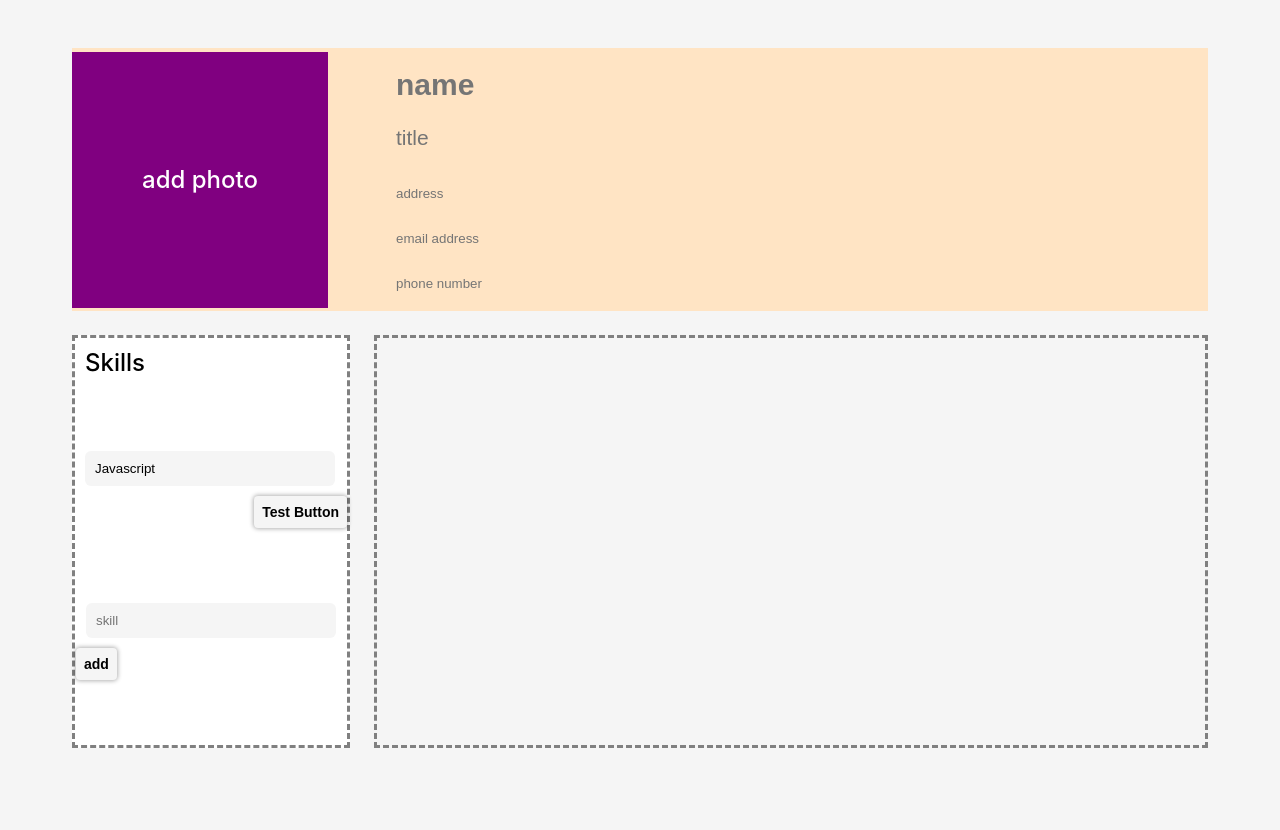
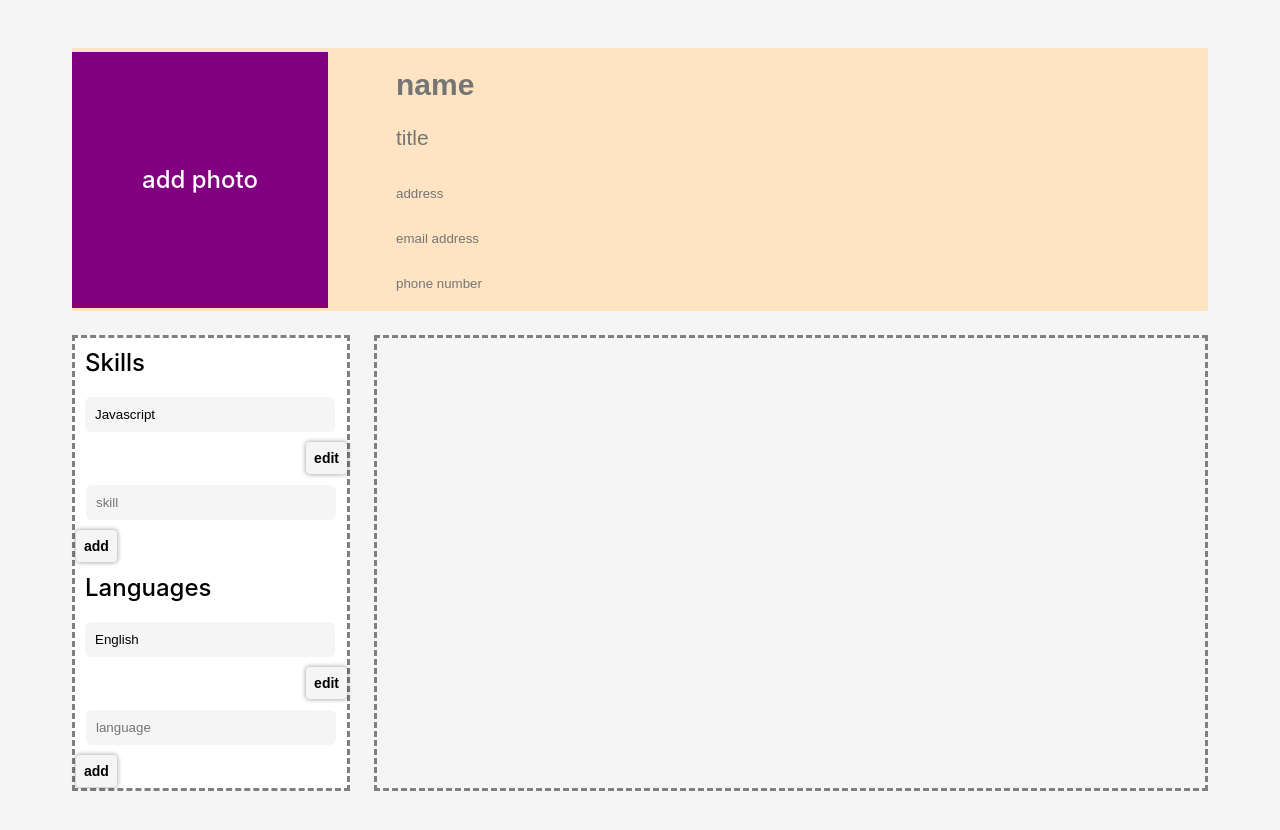
Before and after one commit to thural/CV-Application, a React app: page / in a window 1280 px wide. Shown: the top 830 px of the page. Built offline with nearby package versions, Linux system fonts and the light colour scheme.

Commit message:
fixed reducers on Languages component

```diff
--- a/src/App.css
+++ b/src/App.css
@@ -41,9 +41,6 @@ h1, h3 {
   margin-right: auto;
   background-color: white;
   border: dashed gray;
-}
-.side > * {
-  margin-bottom: 64px;
 }
 
 .main {
--- a/src/App.js
+++ b/src/App.js
@@ -27,8 +27,7 @@ class App extends Component {
         <div className="content">
           <div className="side">
             <Skills />
-            {/*}
-              <Languages />*/}
+            <Languages />
           </div>
           <div className="main">
             {/*
--- a/src/components/Languages.js
+++ b/src/components/Languages.js
@@ -1,94 +1,105 @@
 import React, { useReducer } from "react";
 import uniqid from "uniqid";
 
-function listReducer(state, action) {
-  switch (action.type) {
+function listReducer(state, { type, id, form, value }) {
+  switch (type) {
     case 'add':
-      return [...state, action.language];
+      return [...state, form];
+
     case 'edit':
-      return state.map(language => {
-        if (language.id == action.id) {
-          language.readOnly = false
-          return language
-        } else return language
+      return state.map(listItem => {
+        if (listItem.id == id) return { ...listItem, readOnly: false }
+        else return listItem
       });
+
     case 'save':
-      return state.map(language => {
-        if (language.id == action.id) {
-          language.value = action.value
-          language.readOnly = false
-          return language
-        } else return language
+      return state.map(listItem => {
+        if (listItem.id == id) return { ...listItem, value, readOnly: true }
+        else return listItem
       });
-    default:
-      return state
+
+    default: return state
   }
 };
 
-function languageReducer(state, event) {
-  return {
-    ...state, [event.name]: event.value
-  }
+function formReducer(state, { name, value }) {
+  return { ...state, name, value }
 };
 
 const Languages = () => {
-  const [list, setList] = useReducer(listReducer, [{ value: "English", id: uniqid(), readOnly: true }]);
-  const [language, setLanguage] = useReducer(languageReducer, { value: "", id: uniqid(), readOnly: false });
 
-  const add = (language) => {
-    setList({ language, type: "add" })
+  const [list, setList] = useReducer(listReducer,
+    [
+      {
+        name: "lang",
+        value: "English",
+        id: uniqid(),
+        readOnly: true,
+      },
+    ]
+  );
+
+  const [form, setForm] = useReducer(formReducer,
+    {
+      name: "",
+      value: "",
+      id: uniqid(),
+      readOnly: false,
+    }
+  );
+
+  const handleChange = (event) => {
+    setForm(event.target)
+  };
+
+  const add = (e) => {
+    e.preventDefault();
+    form.readOnly = true;
+    setList({ form, type: "add" });
+    form.id = uniqid();
   };
 
   const edit = (id) => {
     setList({ id, type: "edit" })
   };
 
-  const save = (e, id) => {
-    const value = e.target.value;
+  const save = (event, id) => {
+    const value = event.target.value;
     setList({ id, type: "save", value })
   };
 
-  const handleChange = (e) => {
-    e.preventDefault();
-    setLanguage({
-      name: e.target.name,
-      value:e.target.value
-    })
-  };
+  return (
+    <>
+      <h3>Languages</h3>
 
-  return (
-    <div>
       {
-        list.map(language => (
-          <div key={language.id}>
-            <h4>Languages</h4>
+        list.map(({ id, readOnly, value }) => (
+          <div key={id}>
             <input
               type="input"
-              id="language"
-              name="language"
+              name="lang"
               placeholder="language"
-              onChange={(e) => handleChange(e)}
-            >
-            </input>
-            {language.readOnly && <button type="button" onClick={edit(language.id)}>edit</button>}
-            {!language.readOnly && <button type="button" onClick={(e) => save(e, language.id)}>save</button>}
+              defaultValue={value}
+              readOnly={readOnly}
+            ></input>
+            {readOnly && <button type="button" onClick={e => edit(id)}>edit</button>}
+            {!readOnly && <button type="button" onClick={e => save(e, id)}>save</button>}
           </div>
         ))
       }
 
-      <form key={language.id}>
+
+      <form key={form.id}>
         <input
           type="input"
-          id="language"
-          name="language"
+          name="lang"
           placeholder="language"
           onChange={(e) => handleChange(e)}
-        >
-        </input>
-        <button type="submit" onClick={add(language)}>add</button>
+        ></input>
+        <button type="submit" onClick={e => add(e)}>add</button>
       </form>
 
-    </div>
+    </>
   )
 }
 
--- a/src/components/Skills.js
+++ b/src/components/Skills.js
@@ -14,7 +14,7 @@ function listReducer(state, { type, id, form, value }) {
 
     case 'save':
       return state.map(listItem => {
-        if (listItem.id == id) return { ...listItem, value, readOnly: false }
+        if (listItem.id == id) return { ...listItem, value, readOnly: true }
         else return listItem
       });
 
@@ -54,6 +54,7 @@ const Skills = () => {
 
   const add = (e) => {
     e.preventDefault();
+    form.readOnly = true;
     setList({ form, type: "add" });
     form.id = uniqid();
   };
@@ -62,10 +63,8 @@ const Skills = () => {
     setList({ id, type: "edit" })
   };
 
-
-
   const save = (event, id) => {
-    const [name, value] = event.target;
+    const value = event.target.value;
     setList({ id, type: "save", value })
   };
 
@@ -79,15 +78,13 @@ const Skills = () => {
           <div key={id}>
             <input
               type="input"
-              id="skill"
               name="skill"
-              value={value}
               placeholder="skill"
-              onChange={(e) => null}
+              defaultValue={value}
+              readOnly={readOnly}
             ></input>
-            <button>Test Button</button>
-            {readOnly && <button type="button" onClick={edit(id)}>edit</button>}
-            {readOnly && <button type="button" onClick={(e) => save(e, id)}>save</button>}
+            {readOnly && <button type="button" onClick={e => edit(id)}>edit</button>}
+            {!readOnly && <button type="button" onClick={e => save(e, id)}>save</button>}
           </div>
         ))
       }
@@ -96,7 +93,6 @@ const Skills = () => {
       <form key={form.id}>
         <input
           type="input"
-          id="skill"
           name="skill"
           placeholder="skill"
           onChange={(e) => handleChange(e)}
```
